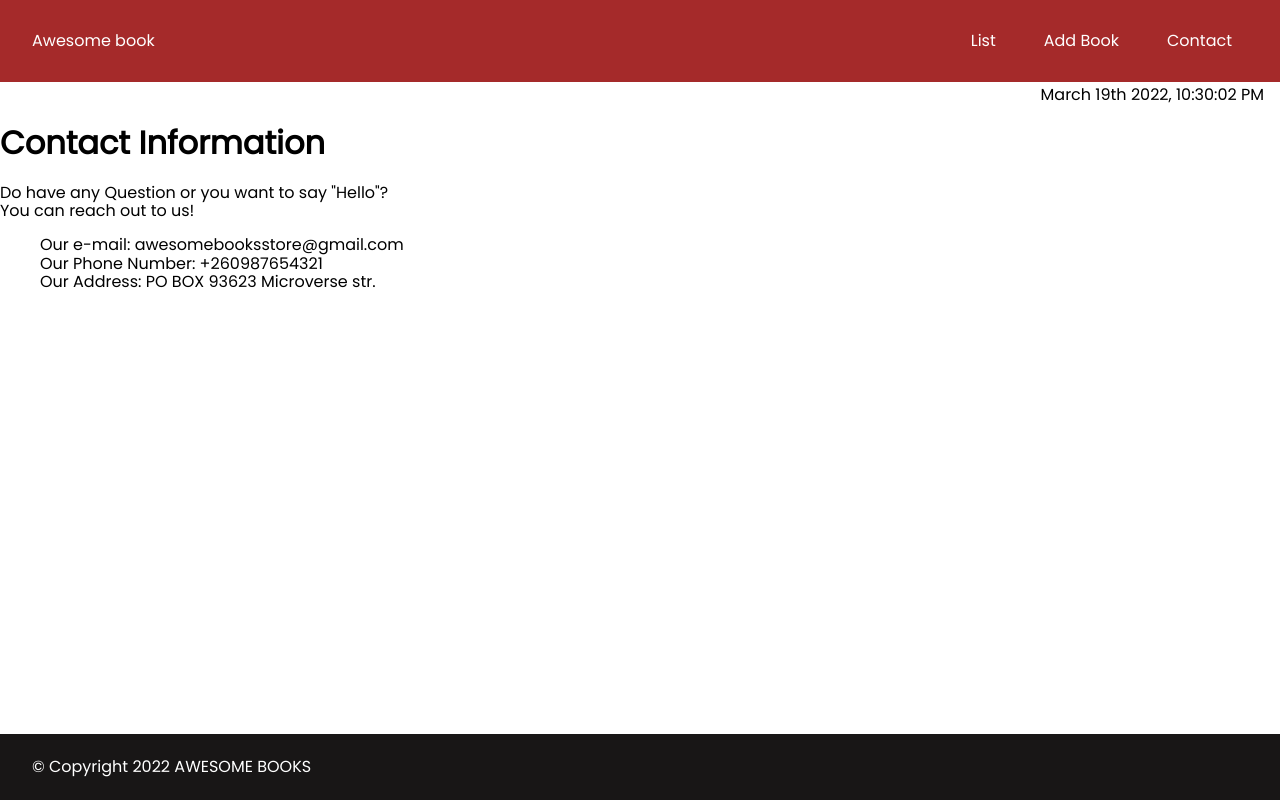
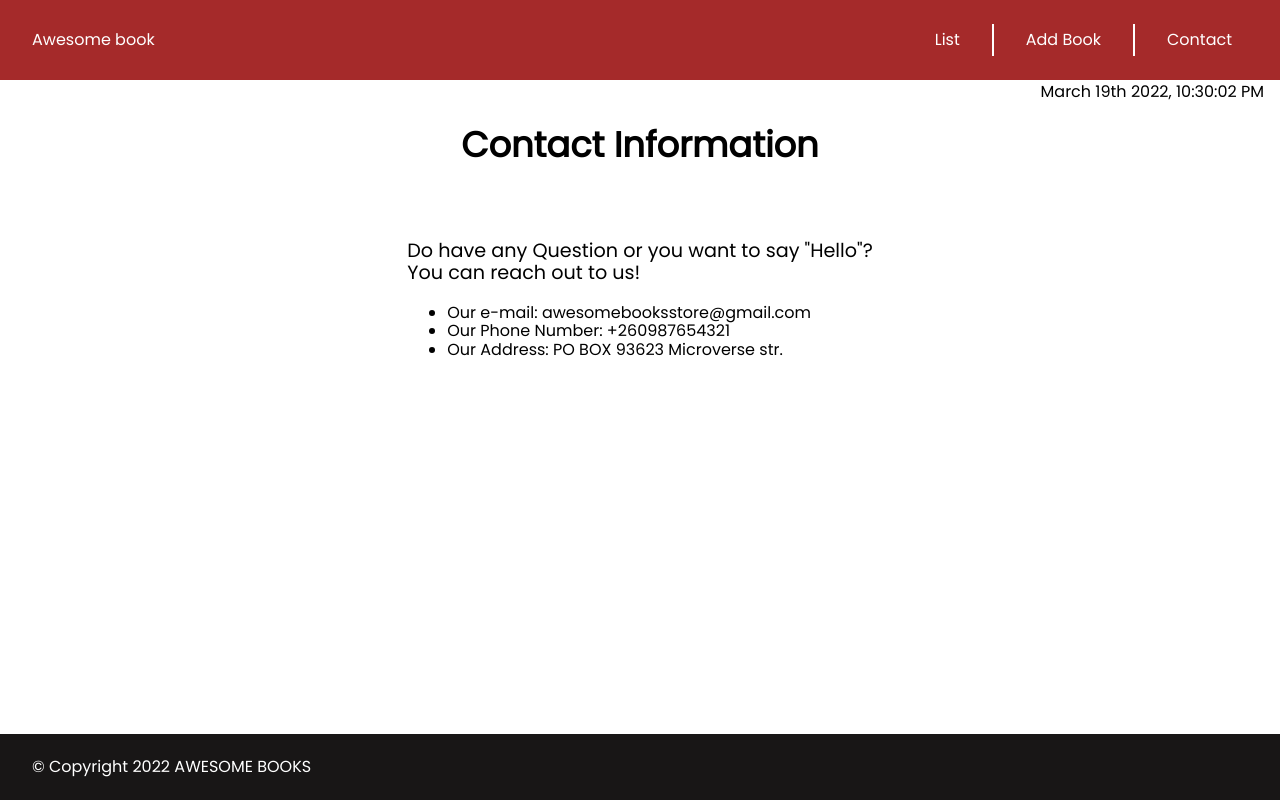
Before and after one commit to bahoz-ali/simple-library, a website: page contact.html in a window 1280 px wide. Drawn offline with Linux system fonts and the light colour scheme.

Commit message:
fix layout of the contact page and give bullent point to items. add vertecal line to the nav items

```diff
--- a/contact.html
+++ b/contact.html
@@ -12,7 +12,8 @@
     <link rel="stylesheet" href="./styles/normalize.css" />
     <!-- css file -->
     <link rel="stylesheet" href="./styles/style.css" />
-
+    <!-- css contact -->
+    <link rel="stylesheet" href="./styles/contact.css">
   </head>
   <body>
     <header>
@@ -20,27 +21,38 @@
         <p>Awesome book</p>
         <ul class="nav_list">
           <li class="item"><a href="./index.html">List</a></li>
+          <li class="v-line"></li>
           <li class="item"><a href="./addBook.html">Add Book</a></li>
+          <li class="v-line"></li>
           <li class="item"><a href="./contact.html">Contact</a></li>
         </ul>
       </nav>
-
     </header>
 
+    <!-- time section -->
     <section class="time_section">
       <p>March 19th 2022, 10:30:02 PM</p>
     </section>
 
-    <div id="contact-info" class="form-data page" data-page="3">
+    <!-- contact section -->
+    <section class="contact_section">
       <h1>Contact Information</h1>
-       <p>Do have any Question or you want to say "Hello"?<br>You can reach out to us!</p>
-       <ul>
-         <li>Our e-mail: awesomebooksstore@gmail.com</li>
-         <li>Our Phone Number: +260987654321</li>
-         <li>Our Address: PO BOX 93623 Microverse str.</li>
-       </ul>
-    </div>
 
+      <div class="contact">
+        <p>
+          Do have any Question or you want to say "Hello"?<br />You can reach
+          out to us!
+        </p>
+
+        <ul class="contact__list">
+          <li class="item">Our e-mail: awesomebooksstore@gmail.com</li>
+          <li class="item">Our Phone Number: +260987654321</li>
+          <li class="item">Our Address: PO BOX 93623 Microverse str.</li>
+        </ul>
+      </div>
+    </section>
+
+    <!-- footer section -->
     <footer>&copy; Copyright 2022 <span>AWESOME BOOKS</span></footer>
     <script src="./scripts/index.js"></script>
     <script src="./scripts/index.js"></script>
--- a/styles/contact.css
+++ b/styles/contact.css
@@ -1,10 +1,25 @@
-#contact-info p,
-#contact-info ul {
-  text-align: left;
-  font-weight: bold;
-  font-size: 22px;
-  margin-left: 31%;
+/* ----- contact section ----- */
+
+.contact_section {
   display: flex;
-  justify-content:center;
+  flex-direction: column;
   align-items: center;
+  justify-content: center;
+
 }
+
+.contact_section > h1 {
+  font-size: 2.2rem;
+}
+
+.contact {
+  margin-top: 2rem;
+}
+
+.contact > p {
+  font-size: 1.2rem;
+}
+
+.contact__list {
+  list-style-type: disc;
+}
--- a/styles/newBook.css
+++ b/styles/newBook.css
@@ -5,6 +5,10 @@
   flex-direction: column;
   justify-content: center;
   align-items: center;
+}
+
+.book_section > h1 {
+  font-size: 2.2rem;
 }
 
 form {
@@ -31,7 +35,6 @@ form .form_input {
   background-color: brown;
 }
 
-
 .btn--primary {
   color: #fff;
   background: rgb(17, 111, 17);
--- a/styles/style.css
+++ b/styles/style.css
@@ -29,6 +29,15 @@ a {
   padding: 0.5rem 2rem;
 }
 
+.v-line {
+  flex-shrink: 0;
+  flex-grow: 0;
+  flex-basis: 2px;
+  height: 2rem;
+  width: 2px;
+  background-color: #fff;
+}
+
 .nav_list {
   display: flex;
   align-items: center;
@@ -36,13 +45,13 @@ a {
   gap: 1rem;
 }
 
-.nav_list .item {
+.nav_list .item a{
   border-radius: 5px;
   padding: 0.5rem 1rem;
   transition: all 0.4s ease-in;
 }
 
-.nav_list .item:hover {
+.nav_list .item a:hover {
   background-color: #fff;
 
   color: brown;
```
Also changed, not shown: addBook.html (+2 -0 lines), index.html (+2 -2 lines).
